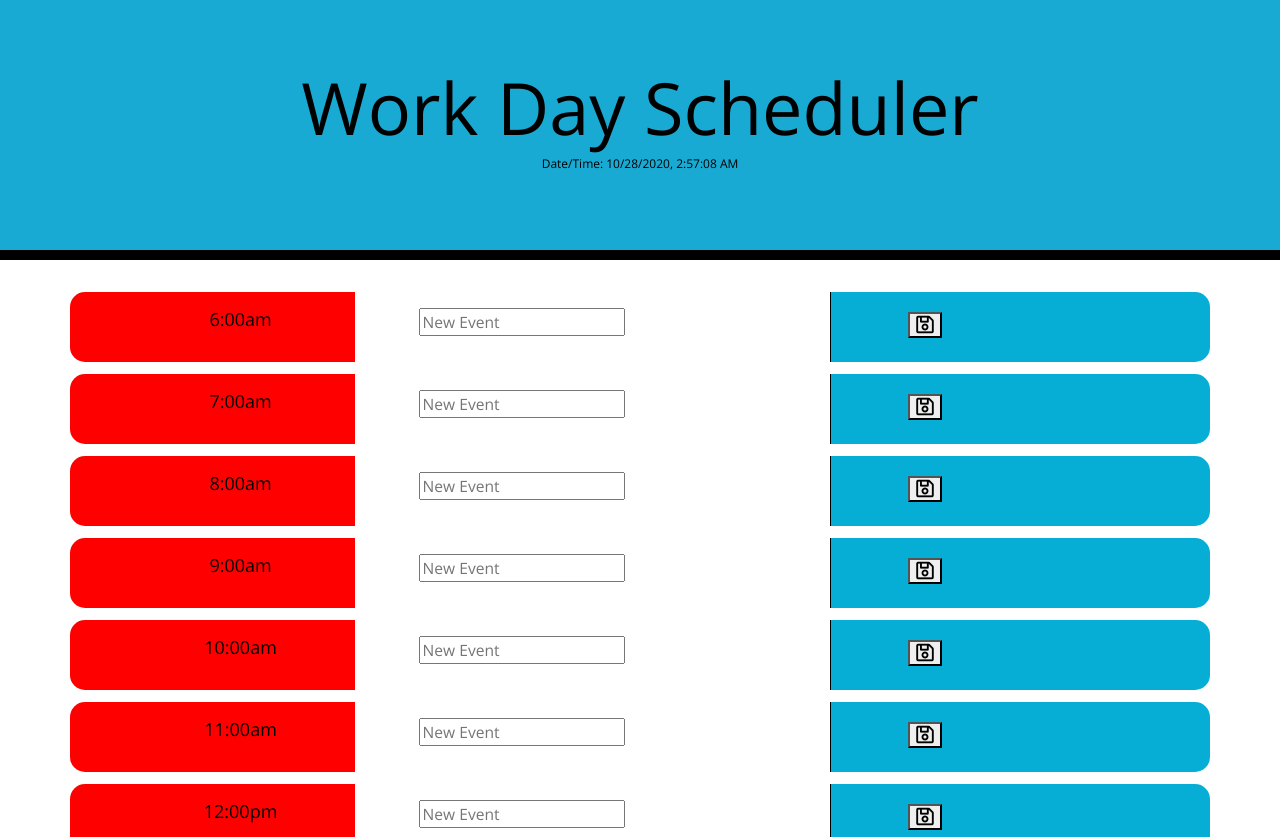
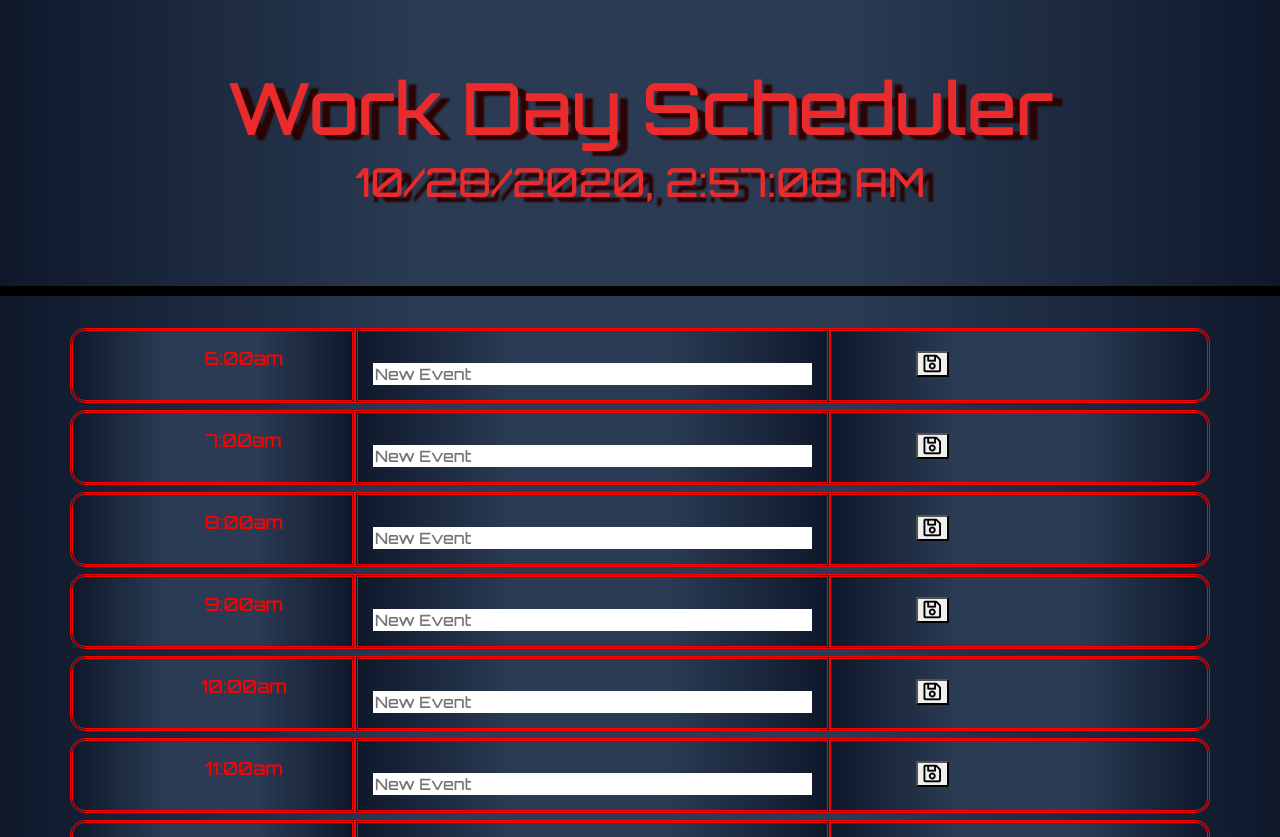
Before and after one commit to pault929/SchedulerHomeWork, a plain HTML site: page index.html in a window 1280 px wide. Shown: the top 837 px of the page. Drawn offline with nearby package versions, Linux system fonts and the light colour scheme; a script that the page names is missing.

Commit message:
updated css

```diff
--- a/index.css
+++ b/index.css
@@ -1,11 +1,13 @@
 body {
-    font-family: 'Open Sans', sans-serif;
+  font-family: 'Orbitron', sans-serif;
     font-size: 12px;
     line-height: 1;
+    background: -webkit-linear-gradient(left, #0f182b 0%,#2a3b53 33%,#2a3b53 66%,#0f182b 100%);
+	  background: -moz-linear-gradient(to right, #0f182b 0%,#2a3b53 33%,#2a3b53 66%,#0f182b 100%);
   }
-  .fad fa-save{
+  /* .fad fa-save{
     size:9x;
-  }
+  } */
   /* textarea{
     background: transparent;
     border: none;
@@ -17,8 +19,10 @@ body {
    */
   .jumbotron {
     text-align: center;
-    background-color: rgb(24, 170, 211);
-    color: black;
+    text-shadow: 10px 5px 2px rgb(44, 3, 3);
+    background: -webkit-linear-gradient(left, #0f182b 0%,#2a3b53 33%,#2a3b53 66%,#0f182b 100%);
+	  background: -moz-linear-gradient(to right, #0f182b 0%,#2a3b53 33%,#2a3b53 66%,#0f182b 100%);
+    color: rgb(235, 43, 43);
     border-radius: 0;
     border-bottom: 10px solid black;
   }
@@ -40,13 +44,17 @@ body {
   }
 
   .col-3 {
-    background-color: red;
-    color: #000000;
+    /* background-color: red; */
+    color: red;
     /* border-top: 5px dashed #000000; */
     border-top-left-radius: 15px;
     border-bottom-left-radius: 15px;
     font-size:1.5em;
     text-align:center;
+    border-style: double;
+    border-color:red;
+    background: -webkit-linear-gradient(left, #0f182b 0%,#2a3b53 33%,#2a3b53 66%,#0f182b 100%);
+	  background: -moz-linear-gradient(to right, #0f182b 0%,#2a3b53 33%,#2a3b53 66%,#0f182b 100%);
   }
 
   .past {
@@ -63,29 +71,54 @@ body {
     background-color: #77dd77;
     color: white;
   }
-
-  .col-4 {
-    border-left: 1px solid black;
-    border-top-right-radius: 15px;
-    border-bottom-right-radius: 15px;
-    background-color: #06AED5;
-    color: white;
-    font-size:20px !important;
-  }
-
-  .col-4 i:hover {
-    font-size: 30px;
-    transition: all .8s ease-in-out;
-  }
-
   .col-5 {
     /* height: 10px; */
     /* width: 50%;
     padding: 6px;
     margin-top: 10px; */
     font-size: 1.3em;
-    border: none;
-    background-color:white;
-    height:50px;
+    border-style: double;
+    border-color:red;
+    background: -webkit-linear-gradient(left, #0f182b 0%,#2a3b53 33%,#2a3b53 66%,#0f182b 100%);
+    background: -moz-linear-gradient(to right, #0f182b 0%,#2a3b53 33%,#2a3b53 66%,#0f182b 100%);
+    /* background-color:white; */
+    /* height:;
+    width: 100%;  */
+  }
+  .col-4 {
+    border-left: 1px solid black;
+    border-top-right-radius: 15px;
+    border-bottom-right-radius: 15px;
+    background: -webkit-linear-gradient(left, #0f182b 0%,#2a3b53 33%,#2a3b53 66%,#0f182b 100%);
+	  background: -moz-linear-gradient(to right, #0f182b 0%,#2a3b53 33%,#2a3b53 66%,#0f182b 100%);
+    color: white;
+    font-size:20px !important;
+    border-style: double;
+    border-color:red;
+  }
+
+  .col-4 i:hover {
+    font-size: 50px;
+    transition: all .8s ease-in-out;
+    background: -webkit-linear-gradient(left, #0f182b 0%,#2a3b53 33%,#2a3b53 66%,#0f182b 100%);
+	  background: -moz-linear-gradient(to right, #0f182b 0%,#2a3b53 33%,#2a3b53 66%,#0f182b 100%);
+  }
+
+  input {
+    border-top-style: hidden;
+    border-right-style: hidden;
+    border-left-style: hidden;
+    border-bottom-style: hidden;
+    background-color:none;
     width: 100%;
+
   }
+  .placeholder{
+    background-color: red;
+  }
+  .no-outline:focus {
+    outline: none;
+  }
+  /* .hello {
+    font-size: 4em;
+  } */
--- a/index.html
+++ b/index.html
@@ -14,10 +14,7 @@
       integrity="sha384-50oBUHEmvpQ+1lW4y57PTFmhCaXp0ML5d60M1M7uH2+nqUivzIebhndOJK28anvf"
       crossorigin="anonymous"
     />
-    <link
-      href="https://fonts.googleapis.com/css?family=Open+Sans&display=swap"
-      rel="stylesheet"
-    />
+    <link href="https://fonts.googleapis.com/css2?family=Orbitron:wght@500&display=swap" rel="stylesheet">
     <link rel="stylesheet" href="index.css" />
     <title>Work Day Scheduler</title>
   </head>
@@ -26,8 +23,9 @@
 
     <header class="jumbotron">
       <h1 class="display-3">Work Day Scheduler</h1>
+
       <!-- <p class="lead">A simple calendar app for scheduling your work day</p> -->
-      <p>Date/Time: <span id="datetime"></span></p>
+      <h1><span id="datetime"></span></h1>
       <p id="currentDay" class="lead"></p>
     </header>
     <div class="container">
@@ -39,7 +37,7 @@
             <input type="text" placeholder="New Event" name="todo-text" id="todo-text">
           </div>
           <div class="col-4">
-            <button onclick="myFunction()"><i class="far fa-save "></i></button>
+            <button onclick="myFunction()"><i class="far fa-save 30x"></i></button>
           </div>
         </div><br>
         <div class="row">
@@ -243,9 +241,11 @@
     </div>
     </div>
   </div>
+
+  <!-- <div class="hello"></div> -->
     <script>
     function myFunction() {
-        document.getElementById("myText").placeholder = "Enter new event..";
+        document.getElementById("myText").placeholder = "New Event";
     }
     </script>
 
```
Also changed, not shown: index.js (+25 -0 lines), 1 other file.
